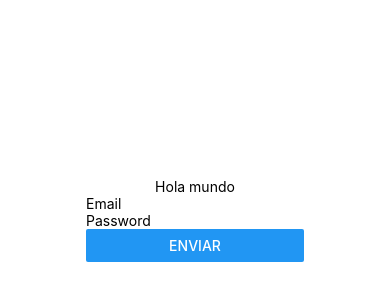
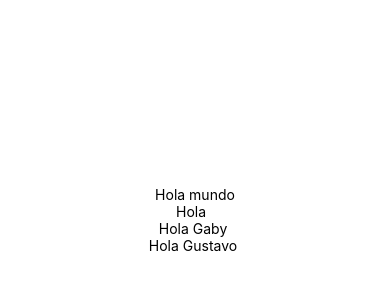
Before and after one commit to tartuzet/pokedex, a React Native app: screen / in a window 390 px wide. Shown: the part 202-502 px from the top of the page. Built offline with nearby package versions, Linux system fonts and the light colour scheme.

Commit message:
se agrego el componente Saludar

```diff
--- a/App.js
+++ b/App.js
@@ -1,13 +1,16 @@
-import { StatusBar } from 'expo-status-bar';
 import { StyleSheet, Text, View } from 'react-native';
-import LogingForm from './src/components/LoginForm';
+import Saludar
 
+from './src/components/Saludar';
 export default function App() {
   return (
     <View style={styles.container}>
       <Text>Hola mundo</Text>
 
-      <LogingForm/>
+      <Saludar/>
+      <Saludar name="Gaby" />
+      <Saludar name="Gustavo" />
+
 
     </View>
   );
--- /dev/null
+++ b/src/components/Saludar.js
@@ -0,0 +1,15 @@
+import {Text, View } from 'react-native';
+
+
+export default function Saludar(props) {
+
+const {name} = props;
+
+
+    return (
+        <View>
+            <Text>Hola {name} </Text>
+        </View>
+      );
+
+}
```
